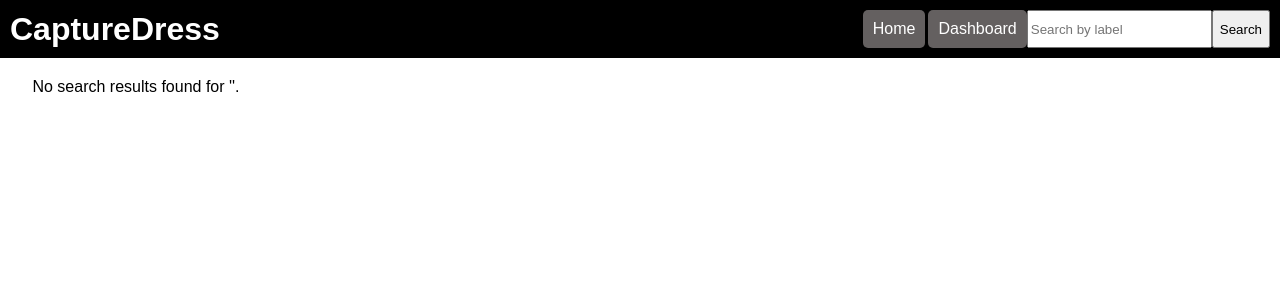
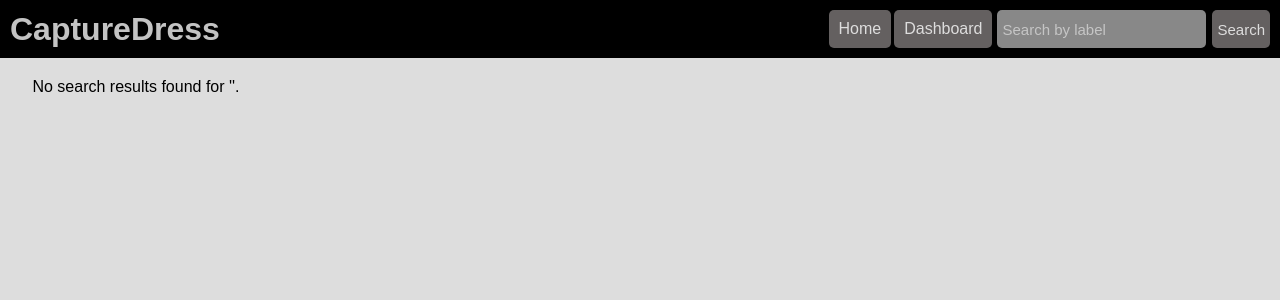
Before and after one commit to MuhammadZainAmmad/FYDP, a Flask app: page /search_result in a window 1280 px wide. Shown: the top 300 px of the page. Run offline with Flask 3, Linux system fonts and the light colour scheme.

Commit message:
version 1: Using ANN

```diff
--- a/7_FlaskApp/static/script.js
+++ b/7_FlaskApp/static/script.js
@@ -84,6 +84,19 @@ searchButton.addEventListener('click', async () => {
     }
 });
 
+// Add this code in your script.js file
+if (searchButton) {
+    searchButton.addEventListener('click', async () => {
+        const searchQuery = searchInput.value.toLowerCase();
+        if (searchQuery) {
+            window.location.href = `/search_result?search=${searchQuery}`;
+        } else {
+            window.location.href = '/search_result';
+        }
+    });
+}
+
+
 
 async function predictAndDisplayLabel(imageData) {
     const formData = createFormData(imageData);
--- a/7_FlaskApp/static/style.css
+++ b/7_FlaskApp/static/style.css
@@ -1,4 +1,5 @@
 body {
+    background-color: #dddddd !important;
     font-family: Arial, sans-serif;
     margin: 0;
     padding: 0;
@@ -89,7 +90,7 @@ label.upload-btn:hover, .camera-btn:hover {
 /* Header styles */
 header {
     background-color: #000;
-    color: #fff;
+    color: #ffffffc3;
     padding: 10px;
 }
 
@@ -105,6 +106,34 @@ header {
 
 .navbar-buttons {
     display: flex;
+}
+
+#search-input{
+    margin-left: 3px;
+    border-radius: 5px;
+    border: none;
+    padding: 0px 5px;
+    background-color: #646060;
+    font-size: 15px;
+}
+::placeholder {
+    color: #fefefe86;
+}
+#search-input:focus, #search-input:enabled{
+    background-color: rgba(255, 255, 255, 0.532);
+    border: none;
+    margin: 0px 5px;
+    color: #ffffffc8;
+}
+
+#search-button{
+    margin-left: 1px;
+    border-radius: 5px;
+    border: none;
+    padding: 0px 5px;
+    background-color: #646060;
+    color: #ffffffc8;
+    font-size: 15px;
 }
 
 .login-btn,
--- a/7_FlaskApp/templates/header.html
+++ b/7_FlaskApp/templates/header.html
@@ -8,6 +8,10 @@
             <a href="/dashboard">Dashboard</a>
             <input type="text" id="search-input" placeholder="Search by label">
             <button id="search-button">Search</button>
+            <!-- <form class="search-form">
+                <input type="text" id="search-input" placeholder="Search by label">
+                <button type="button" id="search-button">Search</button>
+            </form> -->
         </div>
     </div>
 </header>
--- a/7_FlaskApp/templates/search_result.html
+++ b/7_FlaskApp/templates/search_result.html
@@ -3,33 +3,6 @@
 <head>
     <title>Search Result</title>
     <link rel="stylesheet" type="text/css" href="{{ url_for('static', filename='style.css') }}">
-    <style>
-        /* Additional CSS styles for image dashboard */
-        .image-dashboard {
-            display: grid;
-            grid-template-columns: repeat(auto-fill, minmax(200px, 1fr));
-            gap: 20px;
-            justify-items: center;
-            margin: 20px;
-        }
-
-        .image-item {
-            text-align: center;
-        }
-
-        .image-item img {
-            width: 100%;
-            max-height: 200px;
-            object-fit: cover;
-            border-radius: 10px;
-            box-shadow: 0px 4px 6px rgba(0, 0, 0, 0.1);
-        }
-
-        .image-label {
-            margin-top: 5px;
-            font-weight: bold;
-        }
-    </style>
 </head>
 <body>
     {% include 'header.html' %}
```
Also changed, not shown: other parts of 7_FlaskApp/static/style.css (+29 -3 lines), 7_FlaskApp/templates/dashboard.html (+0 -27 lines).
